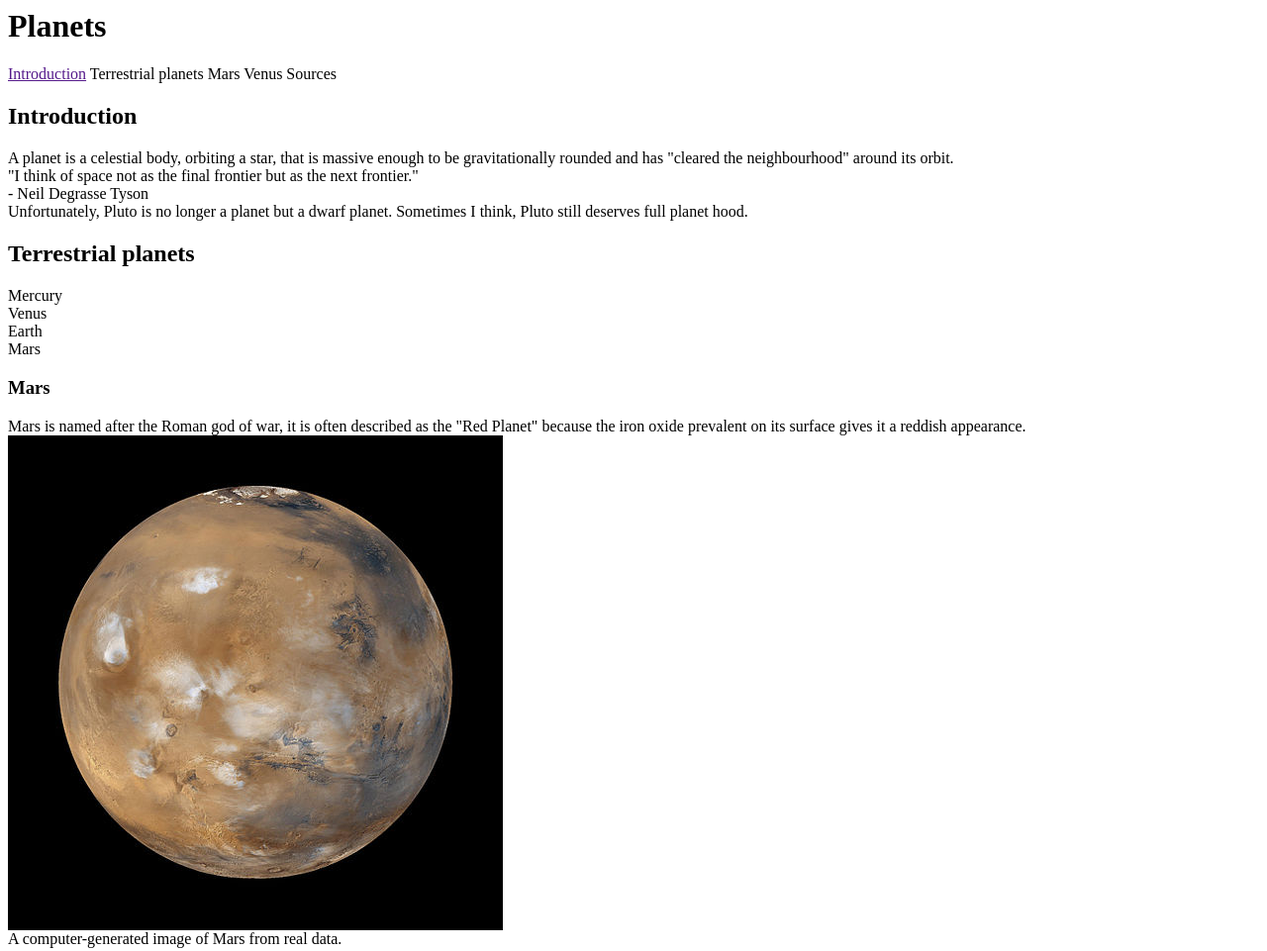
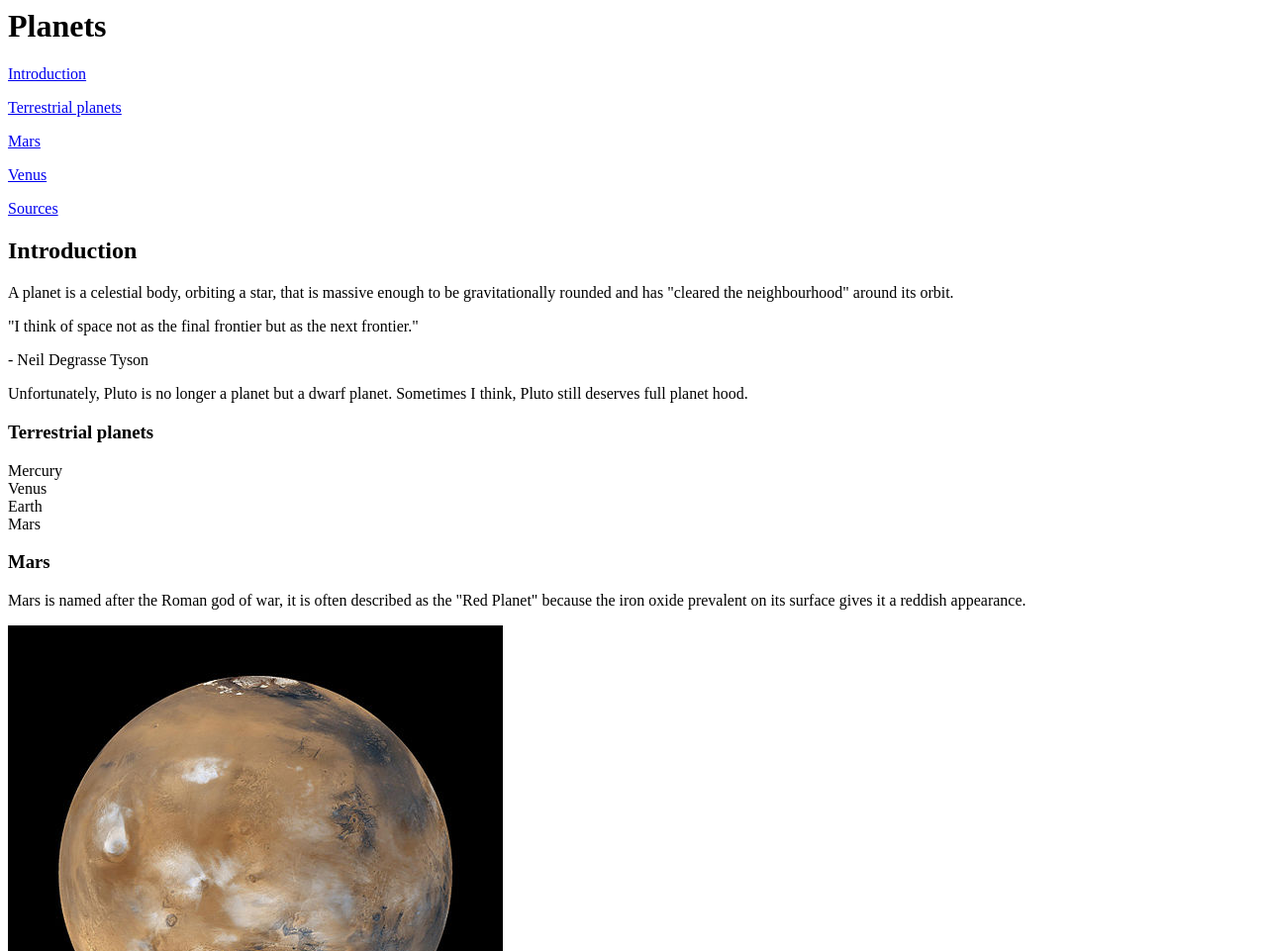
Before and after one commit to RyanNicholasPurdy/assignment-2, a plain HTML site: page index.html in a window 1280 px wide. Shown: the top 961 px of the page at 99% size. Drawn offline with Linux system fonts and the light colour scheme.

Commit message:
Added anchored links
Added anchored links to the main page headers. So the viewer can jump
to specific sections.

```diff
--- a/index.html
+++ b/index.html
@@ -1,36 +1,35 @@
-<h1>Planets</h1>
+<header><h1>Planets</h1><header>
 
-<nav>
-  <a href="">Introduction</a>
+<main>
+  <a href="#Introduction">Introduction</a><p>
+  <a href="#Terrestrial planets">Terrestrial planets</a><p>
+  <a href="#Mars">Mars</a><p>
+  <a href="#Venus">Venus</a><p>
+  <a href="#Sources">Sources</a><p>
 
-  <a>Terrestrial planets Mars</a>
+  <h2 id="Introduction">
+  <h2>Introduction</h2>
 
-  <a>Venus</a>
+<p>A planet is a celestial body, orbiting a star, that is massive enough to be gravitationally rounded and has "cleared the neighbourhood" around its orbit.</p>
 
-  <a>Sources</a>
+<p>"I think of space not as the final frontier but as the next frontier."</p>
 
-</nav>
-
-<h2>Introduction</h2>
-
-<figcaption>A planet is a celestial body, orbiting a star, that is massive enough to be gravitationally rounded and has "cleared the neighbourhood" around its orbit.</figcaption>
-
-<figcaption>"I think of space not as the final frontier but as the next frontier."</figcaption>
-
-<figcaption>- Neil Degrasse Tyson</figcaption>
+<p>- Neil Degrasse Tyson</p>
 
 <figcaption>Unfortunately, Pluto is no longer a planet but a dwarf planet. Sometimes I think, Pluto still deserves full planet hood.</figcaption>
 
-<h2>Terrestrial planets</h2>
+<h3 id="Terrestrial planets">
+<h3>Terrestrial planets</h3>
 
 <figcaption>Mercury</figcaption>
 <figcaption>Venus</figcaption>
 <figcaption>Earth</figcaption>
 <figcaption>Mars</figcaption>
 
+<h3 id="Mars">
 <h3>Mars</h3>
 
-<figcaption>Mars is named after the Roman god of war, it is often described as the "Red Planet" because the iron oxide prevalent on its surface gives it a reddish appearance.</figcaption>
+<p>Mars is named after the Roman god of war, it is often described as the "Red Planet" because the iron oxide prevalent on its surface gives it a reddish appearance.</p>
 
 <img src="images/mars.jpg" alt="The red planet.">
 
@@ -40,6 +39,7 @@
 <p>Orbitalperiod: 686.971d</p>
 <p>Meanradius: 3389.5km</p>
 
+<h3 id="Venus">
 <h3>Venus</h3>
 
 <p>Venus is the second planet from the Sun, orbiting it every 224.7 Earth days.</p>
@@ -52,7 +52,8 @@
 <p>Orbitalperiod: 224.701d</p>
 <p>Meanradius: 6051.8km</p>
 
-<h3>Sources<h3>
+<h3 id="Sources">
+<h3>Sources</h3>
 
 <p>https://en.wikipedia.org/wiki/Mars</p>
 <p>https://en.wikipedia.org/wiki/V enus</p>
```
